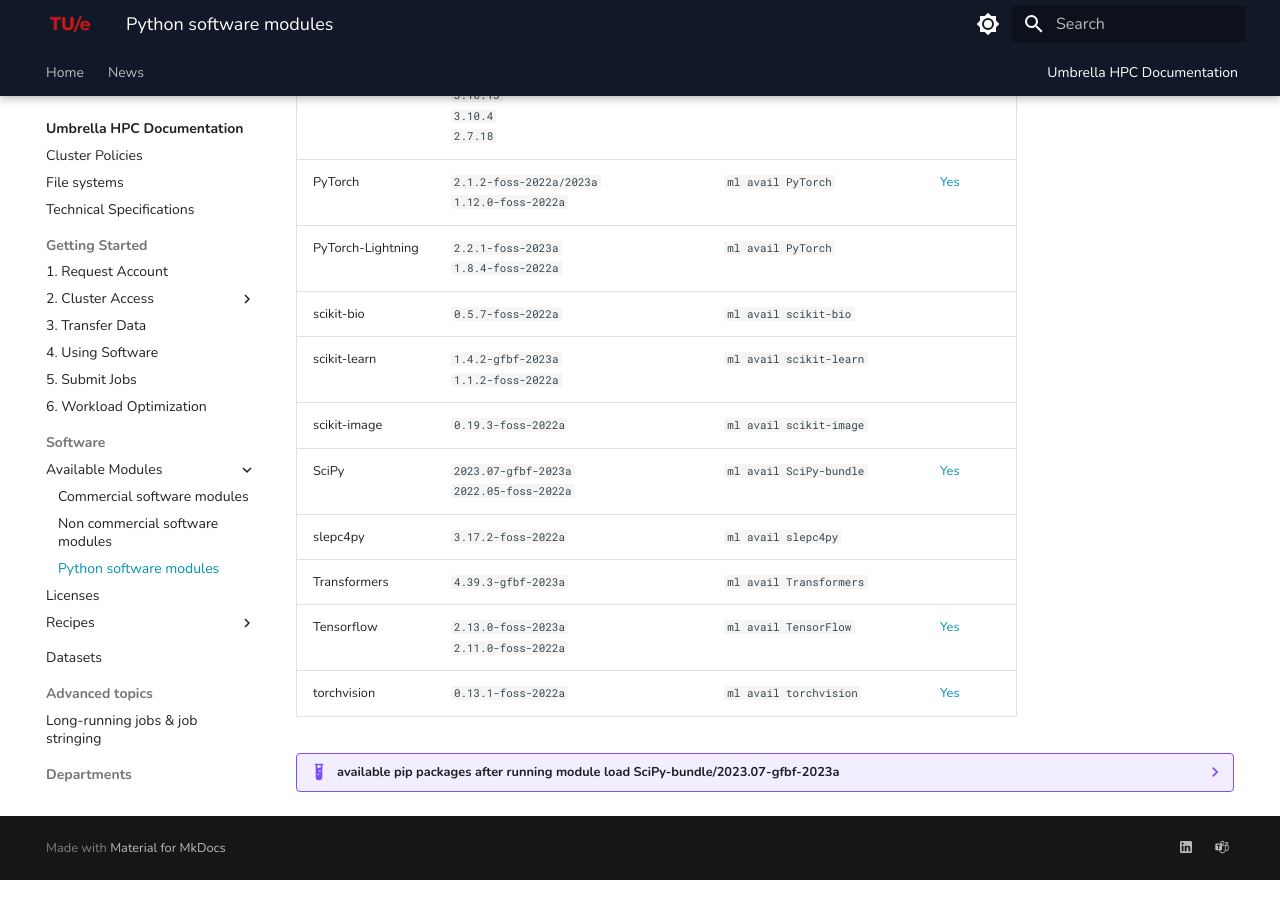
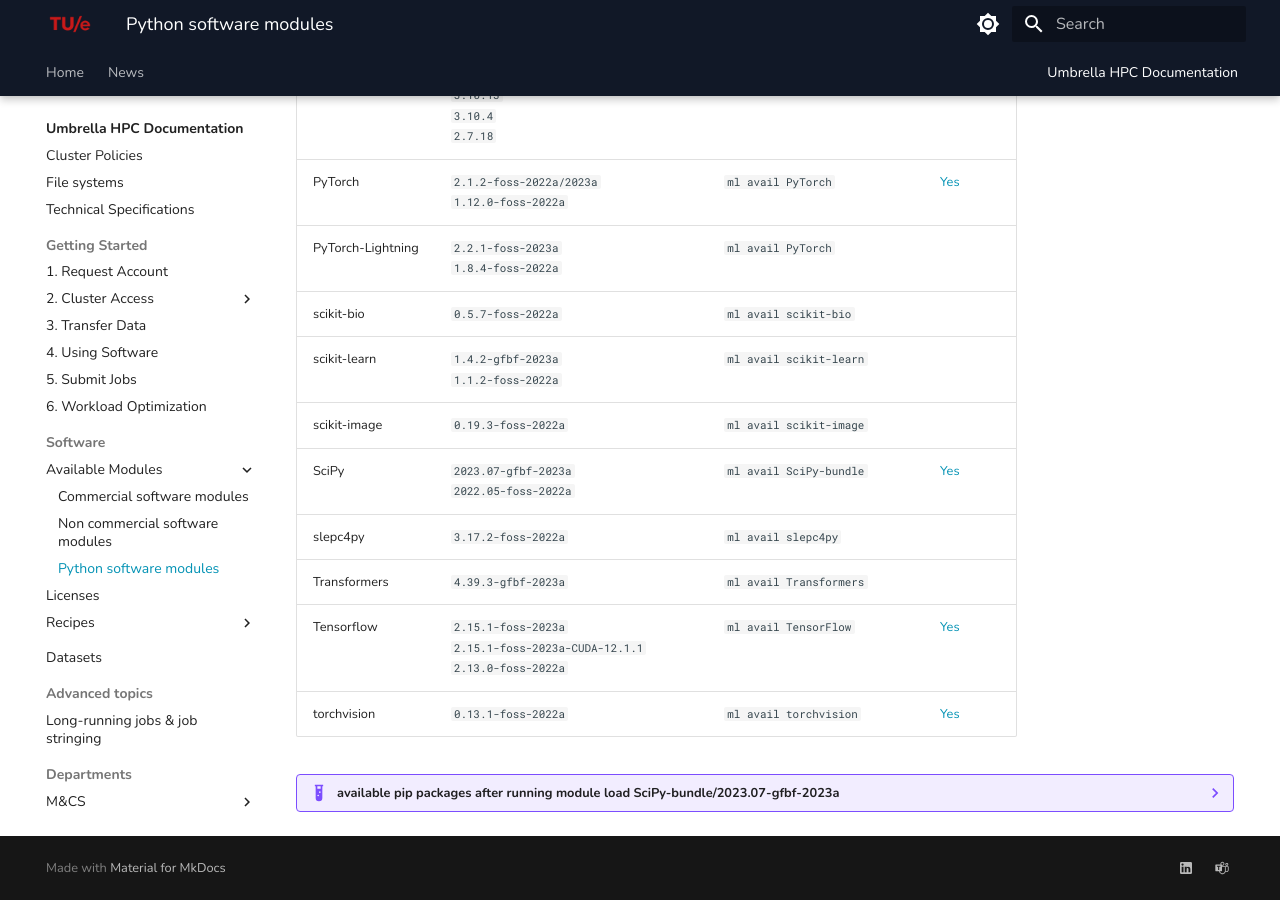
Before and after one commit to gferhpc/supercomputing.tue.nl, an MkDocs documentation site: the page built from pages/documentation/software/modules/python.md, in a window 1280 px wide and 900 px high, scrolled down 930 px. Built offline with MkDocs 1.6.1 and Material for MkDocs 9.7.7, drawn with Linux system fonts in a browser that asks for light colours.

Commit message:
Update python.md

```diff
--- a/pages/documentation/software/modules/python.md
+++ b/pages/documentation/software/modules/python.md
@@ -26,7 +26,7 @@
 | SciPy             | `2023.07-gfbf-2023a`<br/>`2022.05-foss-2022a`                                | `ml avail SciPy-bundle` | [Yes](https://hpc.tue.nl "included in Jupyter"){:target=_blank} |
 | slepc4py          | `3.17.2-foss-2022a`                                                          | `ml avail slepc4py`     |                                                                 |
 | Transformers      | `4.39.3-gfbf-2023a`                                                          | `ml avail Transformers` |                                                                 |
-| Tensorflow        | `2.13.0-foss-2023a`<br/>`2.11.0-foss-2022a`                                  | `ml avail TensorFlow`   | [Yes](https://hpc.tue.nl "included in Jupyter"){:target=_blank} |
+| Tensorflow        | `2.15.1-foss-2023a`<br/>`2.15.1-foss-2023a-CUDA-12.1.1`<br>`2.13.0-foss-2022a`           | `ml avail TensorFlow`   | [Yes](https://hpc.tue.nl "included in Jupyter"){:target=_blank} |
 | torchvision       | `0.13.1-foss-2022a`                                                          | `ml avail torchvision`  | [Yes](https://hpc.tue.nl "included in Jupyter"){:target=_blank} |
 
 ??? example "available pip packages after running module load SciPy-bundle/2023.07-gfbf-2023a"
```
